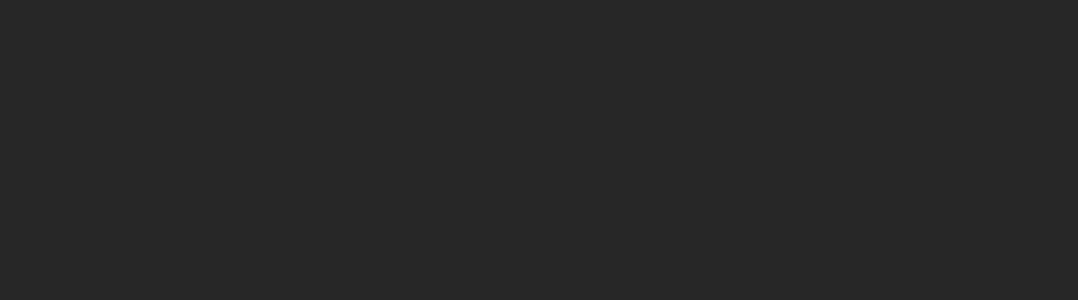
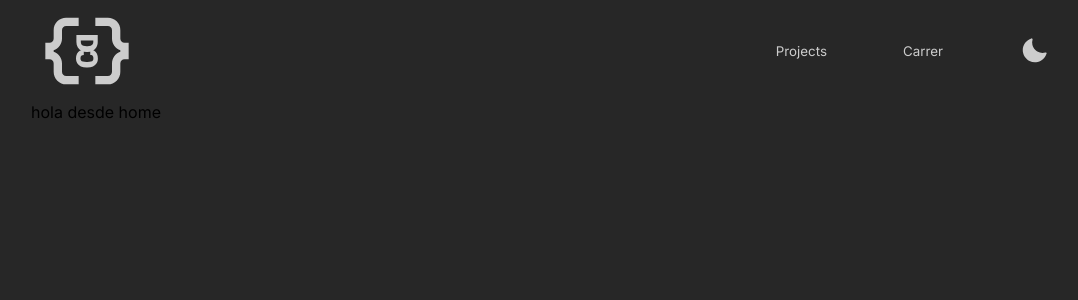
Before and after one commit to imcasero/my-website, a React (Vite) app: page / in a window 1280 px wide. Before the commit this address had no page. Shown: the top 300 px of the page, without its empty margins (97-1175 px from the left). Built offline with nearby package versions, Linux system fonts and the light colour scheme.

Commit message:
feat: basic router add

```diff
--- a/index.html
+++ b/index.html
@@ -1,19 +1,22 @@
 <!doctype html>
 <html lang="en">
+
 <head>
   <meta charset="UTF-8" />
-    <link rel="icon" type="image/svg+xml" href="/dev.svg" />
+  <link rel="icon" type="image/svg+xml" href="/IconLight.svg" />
   <meta name="viewport" content="width=device-width, initial-scale=1.0" />
   <title>Imcasero</title>
   <style>
-      body{
+    body {
       margin: 0;
       padding: 0;
     }
   </style>
 </head>
-  <body >
+
+<body>
   <div id="root"></div>
   <script type="module" src="/src/main.tsx"></script>
 </body>
+
 </html>
--- /dev/null
+++ b/src/components/header/header.component.tsx
@@ -0,0 +1,40 @@
+import { ReactElement } from 'react';
+import logo from '/IconLight.svg';
+import css from './header.module.css';
+import moon from '../../assets/moon.svg';
+import { useNavigate } from 'react-router-dom';
+
+export function HeaderComponent(): ReactElement {
+  const navigate = useNavigate();
+
+  const handleLogo = (): void => {
+    navigate("/home", { replace: true });
+  };
+
+  const handleProjects = (): void => {
+    navigate("/projects", { replace: true });
+  };
+
+  const handleCarrer = (): void => {
+    navigate("/carrer", { replace: true });
+  };
+
+  return (
+    <header className={css.header}>
+      <button type="button" onClick={handleLogo}>
+        <img src={logo} alt="logo" className={css.logo} />
+      </button>
+      <nav>
+        <button type="button" onClick={handleProjects}>
+          Projects
+        </button>
+        <button type="button" onClick={handleCarrer}>
+          Carrer
+        </button>
+        <button type="button">
+          <img src={moon} alt="moon" />
+        </button>
+      </nav>
+    </header>
+  );
+}
--- /dev/null
+++ b/src/components/header/header.module.css
@@ -0,0 +1,36 @@
+.header {
+    width: 80%;
+    display: flex;
+    flex-direction: row;
+    align-items: center;
+    justify-content: space-between;
+}
+.header .logo{
+    width: 100px;
+    height: 100px;
+}
+.header nav{
+    width: auto;
+    display: flex;
+    flex-direction: row;
+    align-items: center;
+    gap: 4rem;
+}
+.header button{
+    width: auto;
+    display: flex;
+    align-items: center;
+    justify-content: center;
+    border: 0;
+    background-color: transparent;
+    color: var(--color-medium);
+    font-family: var(--normal-weight);
+}
+.header button:hover{
+    cursor: pointer;
+    color: var(--color-light);
+}
+.header butto img{
+    width: 50%;
+
+}
--- a/src/index.css
+++ b/src/index.css
@@ -13,3 +13,8 @@
 body{
     background-color: var(--background);
 }
+#root{
+    align-items: center;
+    display: flex;
+    flex-direction: column;
+}
--- /dev/null
+++ b/src/pages/carrer.page.tsx
@@ -0,0 +1,6 @@
+import { ReactElement } from 'react';
+import css from './pages.module.css'
+
+export function CarrerPage(): ReactElement {
+    return <section className={css.home}>hola desde carrer</section>;
+}
--- a/src/pages/home.page.tsx
+++ b/src/pages/home.page.tsx
@@ -1,4 +1,6 @@
-import css from "./page.module.css";
-export default function home() {
-  return <main className={css.home}>home</main>;
+import { ReactElement } from 'react';
+import css from './pages.module.css'
+
+export function HomePage(): ReactElement {
+  return <section className={css.home}>hola desde home</section>;
 }
--- /dev/null
+++ b/src/pages/projects.page.tsx
@@ -0,0 +1,6 @@
+import { ReactElement } from 'react';
+import css from './pages.module.css'
+
+export function ProjectsPage(): ReactElement {
+    return <section className={css.home}>HOLA desde projects</section>;
+}
--- a/src/router/index.tsx
+++ b/src/router/index.tsx
@@ -1,6 +1,20 @@
-import { ReactElement } from "react";
-import { Routes } from "react-router-dom";
+import { ReactElement } from 'react';
+import { Route, Routes } from 'react-router-dom';
+import { HeaderComponent } from '../components/header/header.component';
+import { HomePage } from '../pages/home.page';
+import { ProjectsPage } from '../pages/projects.page';
+import { CarrerPage } from '../pages/carrer.page';
 
 export default function AppRouter(): ReactElement {
-  return <Routes></Routes>;
+  return (
+    <>
+      <HeaderComponent />
+      <Routes>
+        <Route path="/" element={<HomePage />} />
+        <Route path="/home" element={<HomePage />} />
+        <Route path="/projects" element={<ProjectsPage />} />
+        <Route path="/carrer" element={<CarrerPage />} />
+      </Routes>
+    </>
+  );
 }
```
Also changed, not shown: src/main.tsx (+7 -7 lines), public/IconLight.svg (added), src/assets/moon.svg (added), src/pages/pages.module.css (renamed from src/pages/page.module.css). Lines whose indentation alone changed are shown as unchanged.
